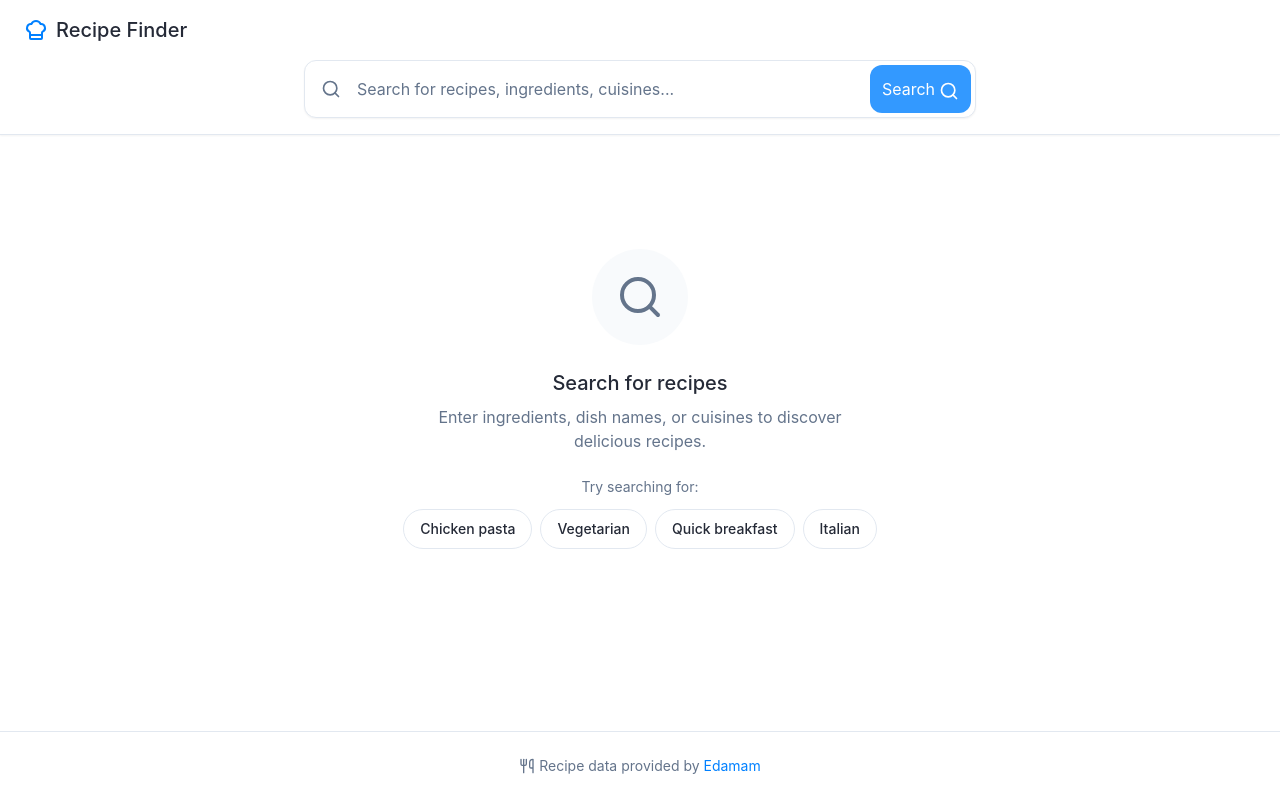
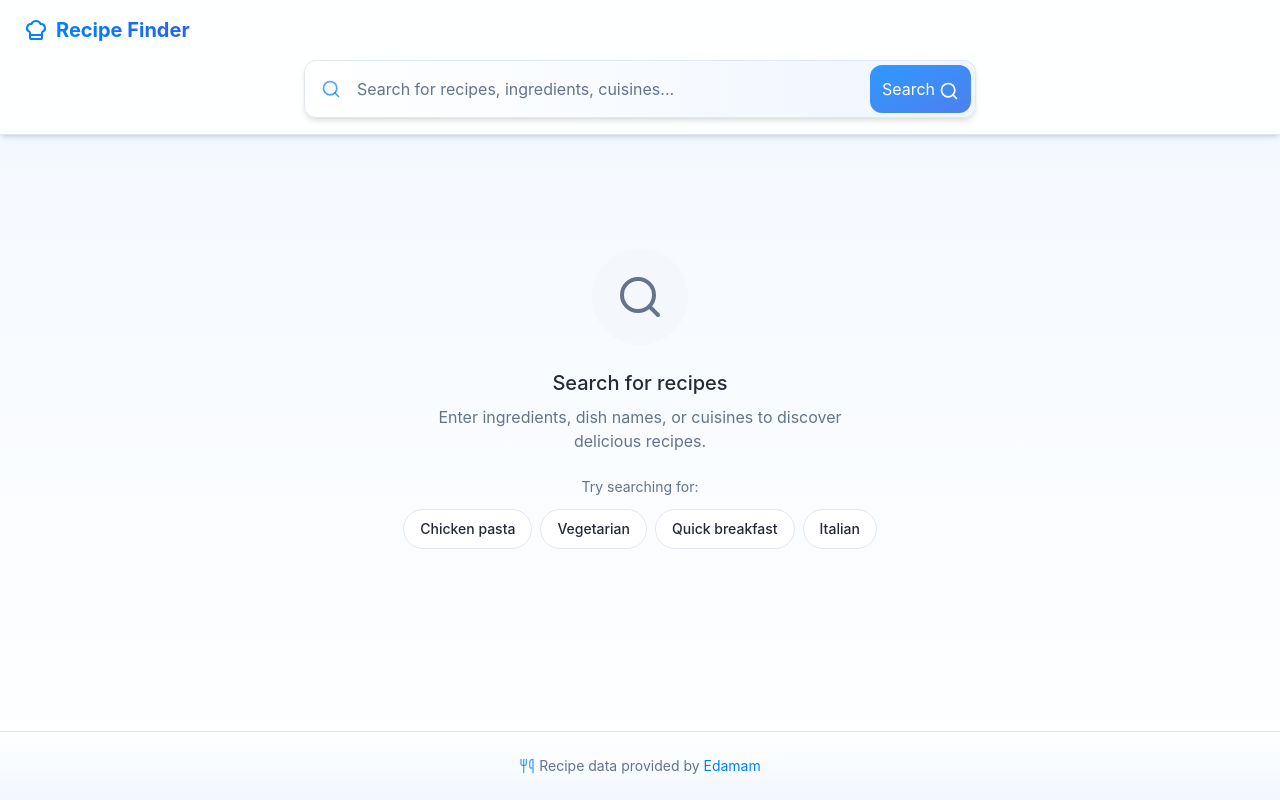
Before and after one commit to H41s3/yummy-finder-explorer, a React (Vite) app: page / in a window 1280 px wide. Built offline with nearby package versions, Linux system fonts and the light colour scheme; a web font is replaced by a local one.

Commit message:
Enhance UI aesthetics and features
Improve the visual appeal of the UI and potentially add new features to enhance the user experience.

```diff
--- a/src/components/SearchBar.tsx
+++ b/src/components/SearchBar.tsx
@@ -37,11 +37,11 @@ const SearchBar = ({ onSearch, initialQuery = "", className }: SearchBarProps) =
       )}
     >
       <div className={cn(
-        "flex items-center bg-white rounded-xl border transition-all overflow-hidden",
-        "shadow-sm hover:shadow-md focus-within:shadow-md",
-        isFocused ? "border-primary ring-2 ring-primary/10" : "border-border"
+        "flex items-center bg-gradient-to-r from-white to-blue-50 rounded-xl border transition-all overflow-hidden",
+        "shadow-md hover:shadow-lg focus-within:shadow-lg",
+        isFocused ? "border-primary/60 ring-2 ring-primary/10" : "border-border"
       )}>
-        <div className="flex items-center pl-4 text-muted-foreground">
+        <div className="flex items-center pl-4 text-primary/70">
           <Search className="h-5 w-5" />
         </div>
         <input
@@ -59,7 +59,7 @@ const SearchBar = ({ onSearch, initialQuery = "", className }: SearchBarProps) =
           type="submit"
           className={cn(
             "p-3 m-1 rounded-lg transition-all text-white",
-            "bg-primary hover:bg-primary/90 focus:outline-none focus:ring-2 focus:ring-primary/20",
+            "bg-gradient-to-br from-primary to-blue-600 hover:from-primary/90 hover:to-blue-500 focus:outline-none focus:ring-2 focus:ring-primary/20",
             query.trim() === "" ? "opacity-80 cursor-not-allowed" : "opacity-100"
           )}
           disabled={query.trim() === ""}
--- a/src/index.css
+++ b/src/index.css
@@ -112,6 +112,14 @@
   .backdrop-blur-standard {
     @apply backdrop-blur-md backdrop-saturate-150;
   }
+
+  .glass-card {
+    @apply bg-white/90 backdrop-blur-sm border border-white/50 shadow-md;
+  }
+
+  .gradient-text {
+    @apply text-transparent bg-clip-text bg-gradient-to-r from-primary to-blue-600;
+  }
 }
 
 /* SF Pro Font Loading */
--- a/src/pages/Index.tsx
+++ b/src/pages/Index.tsx
@@ -1,4 +1,3 @@
-
 import { useState, useEffect } from "react";
 import SearchBar from "@/components/SearchBar";
 import FilterOptions from "@/components/FilterOptions";
@@ -23,7 +22,6 @@ const Index = () => {
   const [hasSearched, setHasSearched] = useState(false);
   const [showScrollTop, setShowScrollTop] = useState(false);
 
-  // Check scroll position for showing scroll-to-top button
   useEffect(() => {
     const handleScroll = () => {
       setShowScrollTop(window.scrollY > 300);
@@ -33,7 +31,6 @@ const Index = () => {
     return () => window.removeEventListener("scroll", handleScroll);
   }, []);
 
-  // Handle search suggestion clicks
   useEffect(() => {
     const handleSuggestionClick = (e: Event) => {
       const customEvent = e as CustomEvent;
@@ -95,13 +92,13 @@ const Index = () => {
   };
 
   return (
-    <div className="min-h-screen flex flex-col bg-gradient-to-b from-background to-background/95">
-      <header className="border-b bg-white/90 backdrop-blur-md sticky top-0 z-20 transition-all shadow-sm">
+    <div className="min-h-screen flex flex-col bg-gradient-to-b from-blue-50/80 to-white">
+      <header className="border-b bg-white/90 backdrop-blur-md sticky top-0 z-20 transition-all shadow-md">
         <div className="container py-4 px-4 md:px-6 max-w-7xl">
           <div className="flex items-center justify-between mb-4">
             <div className="flex items-center gap-2">
               <ChefHat className="h-6 w-6 text-primary" />
-              <h1 className="text-xl font-medium">Recipe Finder</h1>
+              <h1 className="text-xl font-bold text-transparent bg-clip-text bg-gradient-to-r from-primary to-blue-600">Recipe Finder</h1>
             </div>
 
             {hasSearched && (
@@ -152,7 +149,6 @@ const Index = () => {
                   className={cn(
                     "opacity-0",
                     "animate-slide-up",
-                    // Stagger the animations
                     {
                       "animation-delay-0": index % 4 === 0,
                       "animation-delay-[100ms]": index % 4 === 1,
@@ -173,21 +169,20 @@ const Index = () => {
         )}
       </main>
 
-      <footer className="border-t py-6 text-center text-sm text-muted-foreground bg-white/50">
+      <footer className="border-t py-6 text-center text-sm text-muted-foreground bg-gradient-to-b from-white to-blue-50/80">
         <div className="container px-4 md:px-6 max-w-7xl">
           <div className="flex items-center justify-center gap-1">
-            <Utensils className="h-4 w-4" />
+            <Utensils className="h-4 w-4 text-primary/70" />
             <p>Recipe data provided by <a href="https://www.edamam.com/" target="_blank" rel="noopener noreferrer" className="text-primary hover:underline">Edamam</a></p>
           </div>
         </div>
       </footer>
 
-      {/* Scroll to top button */}
       <Button
         variant="secondary"
         size="icon"
         className={cn(
-          "fixed bottom-4 right-4 rounded-full shadow-md z-10 transition-all duration-300 transform",
+          "fixed bottom-4 right-4 rounded-full shadow-lg z-10 transition-all duration-300 transform bg-primary/90 text-white hover:bg-primary",
           showScrollTop ? "translate-y-0 opacity-100" : "translate-y-10 opacity-0 pointer-events-none"
         )}
         onClick={scrollToTop}
```
